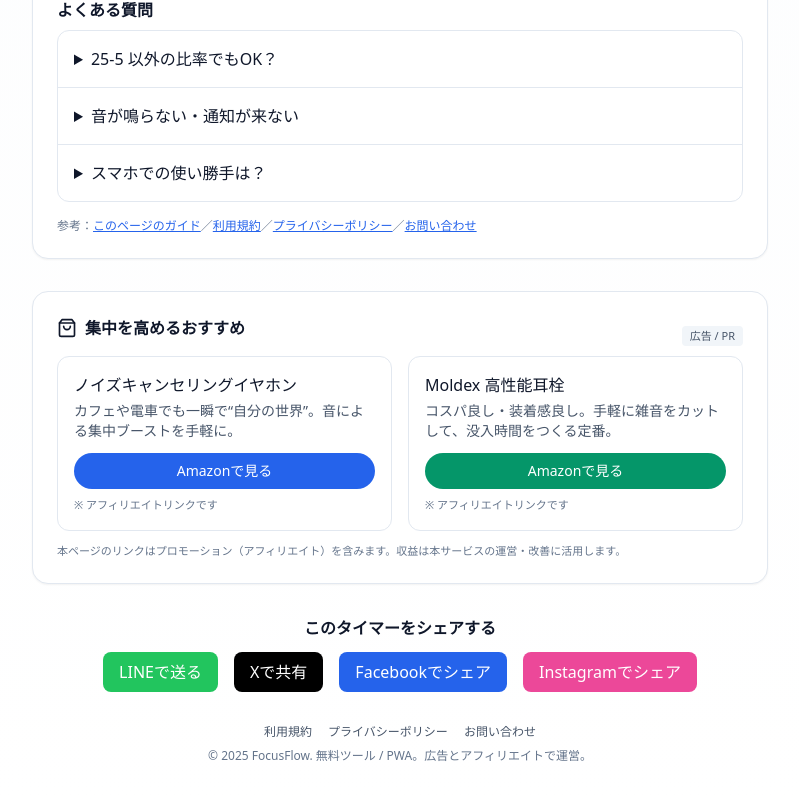
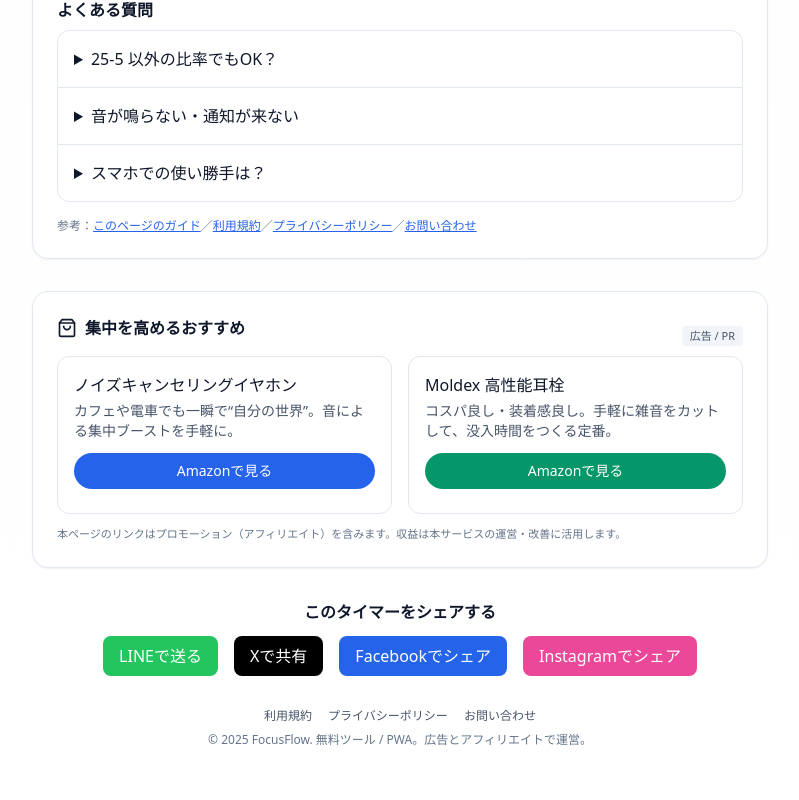
Before and after one commit to yoni-adi/FocusFlow, a React (Vite) app: page / in a window 1280 px wide. Shown: the part 2160-2960 px from the top of the page, without its empty margins (240-1039 px from the left). Built offline with nearby package versions, Linux system fonts and the light colour scheme.

Commit message:
Add PR shop section with Amazon affiliate links

```diff
--- a/src/App.jsx
+++ b/src/App.jsx
@@ -634,7 +634,7 @@ export default function App() {
       >
         Amazonで見る
       </a>
-      <span className="mt-2 text-[11px] text-slate-500">※ アフィリエイトリンクです</span>
+      <span className="mt-2 text-[11px] text-slate-500"></span>
     </li>
 
     {/* 2) Moldex 高性能耳栓 */}
@@ -652,7 +652,7 @@ export default function App() {
       >
         Amazonで見る
       </a>
-      <span className="mt-2 text-[11px] text-slate-500">※ アフィリエイトリンクです</span>
+      <span className="mt-2 text-[11px] text-slate-500"></span>
     </li>
   </ul>
 
```
